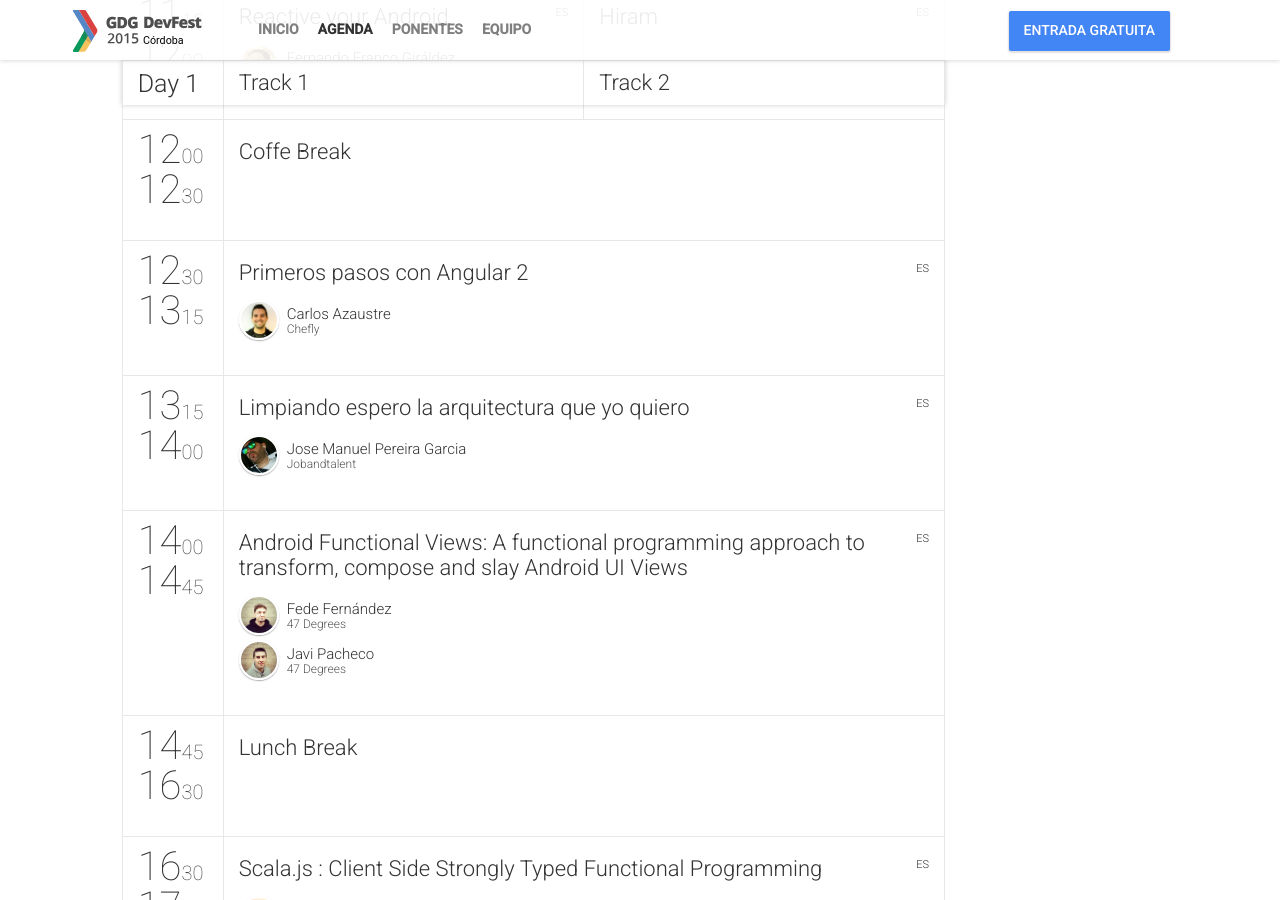
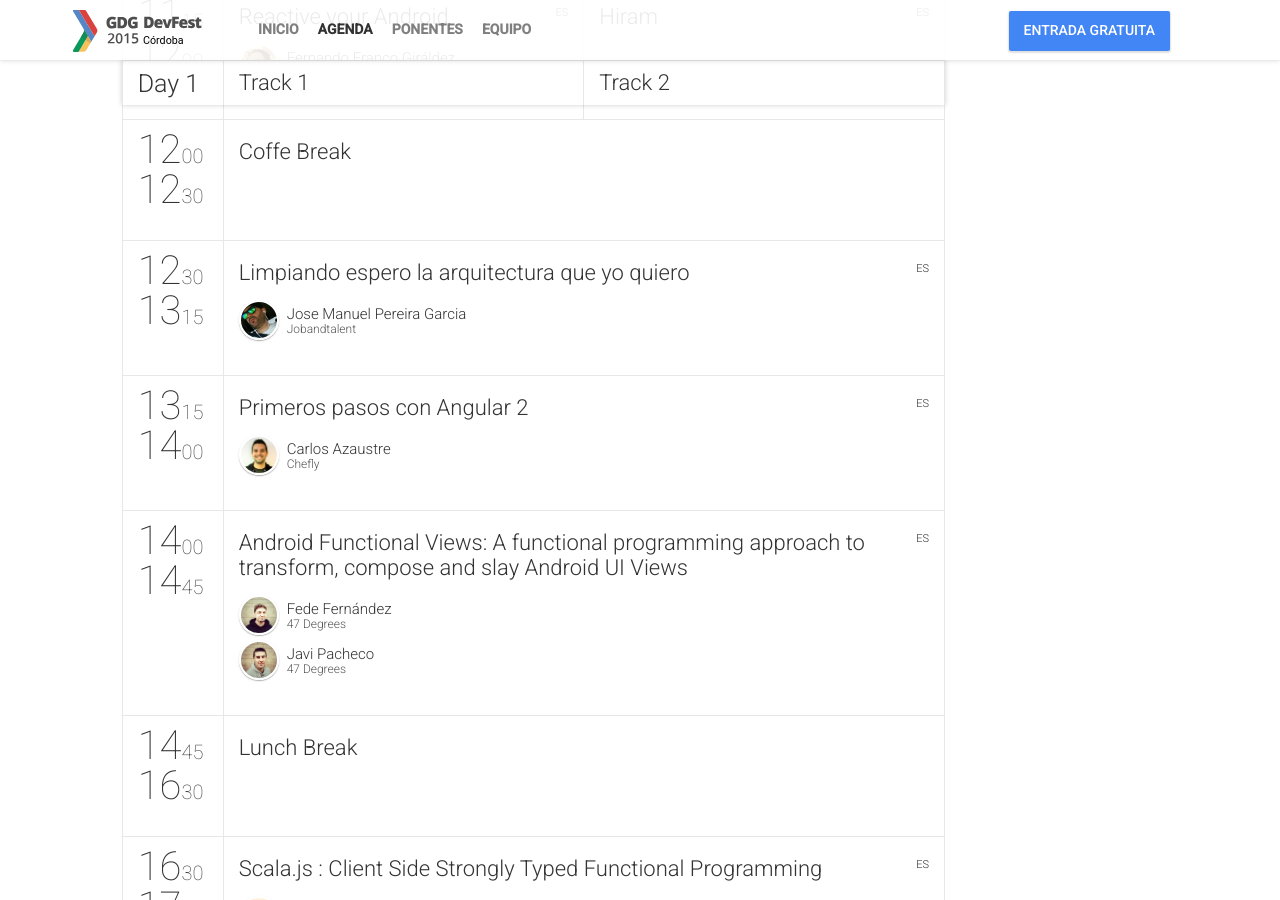
Before and after one commit to GDGCordoba/DevFest2015, a Jekyll site: the page built from schedule.html, in a window 1280 px wide and 900 px high, scrolled down 1178 px. Built offline with Jekyll 4.4.1, drawn with Linux system fonts in a browser that asks for light colours; nearby versions of some CDN libraries; comment, search, counter and statistics services are not loaded.

Commit message:
Agenda actualizada

```diff
--- a/_data/schedule.yml
+++ b/_data/schedule.yml
@@ -39,12 +39,12 @@
     - {
       startTime: "12:30",
       endTime: "13:15",
-      sessionIds: [002]
+      sessionIds: [010]
     }
     - {
       startTime: "13:15",
       endTime: "14:00",
-      sessionIds: [010]
+      sessionIds: [002]
     }
     - {
       startTime: "14:00",
```
